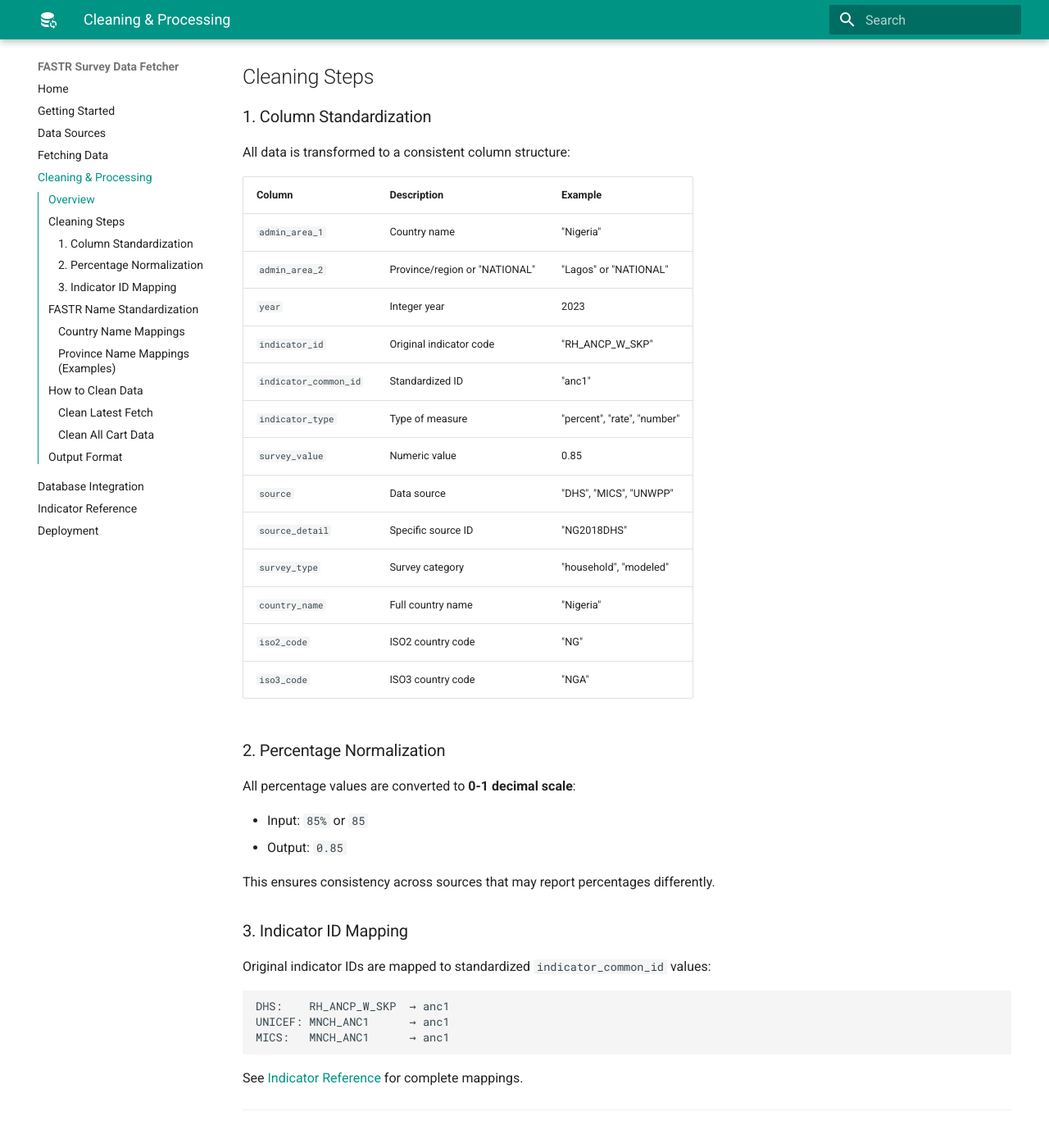
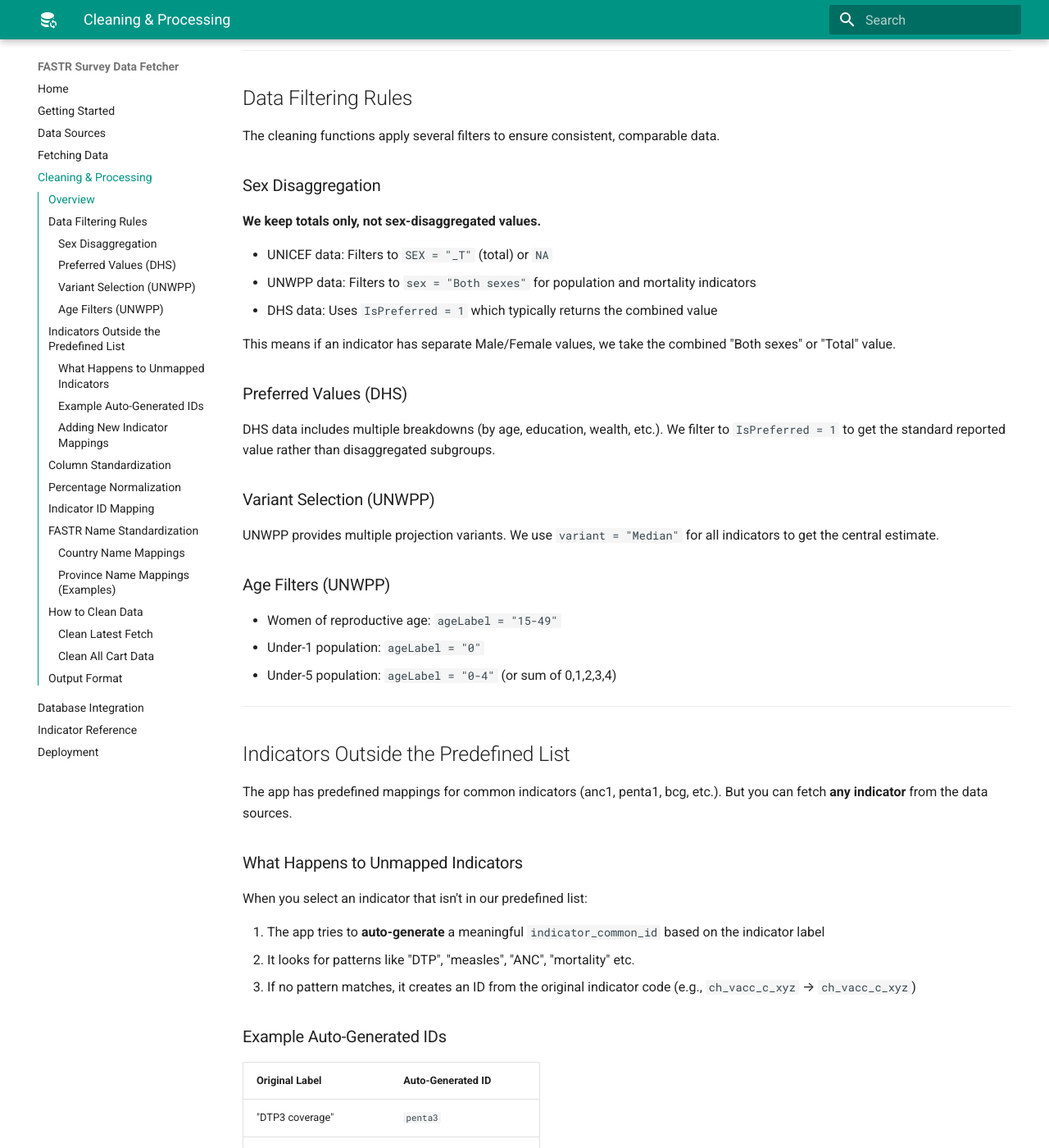
Before and after one commit to FASTR-Analytics/survey-data-fetcher, an MkDocs documentation site: the page built from docs/cleaning-processing.md, in a window 1280 px wide and 1400 px high, scrolled down 220 px. Shown: the whole window at 82% size. Built offline with MkDocs 1.6.1 and Material for MkDocs 9.7.7, drawn with Linux system fonts in a browser that asks for light colours; some of the changed text lies outside the part shown.

Commit message:
Document data filtering rules and unmapped indicators

````diff
--- a/docs/cleaning-processing.md
+++ b/docs/cleaning-processing.md
@@ -4,9 +4,65 @@
 
 The cleaning process standardizes data from different sources into a unified format compatible with the FASTR Analytics Platform.
 
-## Cleaning Steps
+---
 
-### 1. Column Standardization
+## Data Filtering Rules
+
+The cleaning functions apply several filters to ensure consistent, comparable data.
+
+### Sex Disaggregation
+
+**We keep totals only, not sex-disaggregated values.**
+
+- UNICEF data: Filters to `SEX = "_T"` (total) or `NA`
+- UNWPP data: Filters to `sex = "Both sexes"` for population and mortality indicators
+- DHS data: Uses `IsPreferred = 1` which typically returns the combined value
+
+This means if an indicator has separate Male/Female values, we take the combined "Both sexes" or "Total" value.
+
+### Preferred Values (DHS)
+
+DHS data includes multiple breakdowns (by age, education, wealth, etc.). We filter to `IsPreferred = 1` to get the standard reported value rather than disaggregated subgroups.
+
+### Variant Selection (UNWPP)
+
+UNWPP provides multiple projection variants. We use `variant = "Median"` for all indicators to get the central estimate.
+
+### Age Filters (UNWPP)
+
+- Women of reproductive age: `ageLabel = "15-49"`
+- Under-1 population: `ageLabel = "0"`
+- Under-5 population: `ageLabel = "0-4"` (or sum of 0,1,2,3,4)
+
+---
+
+## Indicators Outside the Predefined List
+
+The app has predefined mappings for common indicators (anc1, penta1, bcg, etc.). But you can fetch **any indicator** from the data sources.
+
+### What Happens to Unmapped Indicators
+
+When you select an indicator that isn't in our predefined list:
+
+1. The app tries to **auto-generate** a meaningful `indicator_common_id` based on the indicator label
+2. It looks for patterns like "DTP", "measles", "ANC", "mortality" etc.
+3. If no pattern matches, it creates an ID from the original indicator code (e.g., `ch_vacc_c_xyz` → `ch_vacc_c_xyz`)
+
+### Example Auto-Generated IDs
+
+| Original Label | Auto-Generated ID |
+|----------------|-------------------|
+| "DTP3 coverage" | `penta3` |
+| "Measles 2nd dose" | `measles2` |
+| "Some new indicator XYZ" | `some_new_indicator_xyz` |
+
+### Adding New Indicator Mappings
+
+If you regularly use an indicator that isn't mapped, contact the FASTR team to add it to the predefined mapping list. This ensures consistent naming across all users.
+
+---
+
+## Column Standardization
 
 All data is transformed to a consistent column structure:
 
@@ -26,7 +82,9 @@ All data is transformed to a consistent column structure:
 | `iso2_code` | ISO2 country code | "NG" |
 | `iso3_code` | ISO3 country code | "NGA" |
 
-### 2. Percentage Normalization
+---
+
+## Percentage Normalization
 
 All percentage values are converted to **0-1 decimal scale**:
 
@@ -35,14 +93,30 @@ All percentage values are converted to **0-1 decimal scale**:
 
 This ensures consistency across sources that may report percentages differently.
 
-### 3. Indicator ID Mapping
+**Indicators treated as percentages:**
+
+- Coverage indicators: anc1, anc4, delivery, pnc1, bcg, penta1-3, measles1-2, polio1-3, rotavirus, pcv, iptp1-3, fp, etc.
+
+**Indicators kept as rates (per 1,000):**
+
+- Mortality rates: imr, nmr, u5mr, mmr
+- Demographic rates: crude_birth_rate, total_fertility_rate
+
+**Indicators kept as counts:**
+
+- Population estimates: poptot, livebirth, womenrepage, totu1pop, totu5pop
+
+---
+
+## Indicator ID Mapping
 
 Original indicator IDs are mapped to standardized `indicator_common_id` values:
 
 ```
 DHS:    RH_ANCP_W_SKP  → anc1
 UNICEF: MNCH_ANC1      → anc1
-MICS:   MNCH_ANC1      → anc1
+WUENIC: DTP3           → penta3
+UNWPP:  22             → imr
 ```
 
 See [Indicator Reference](indicators.md) for complete mappings.
@@ -51,15 +125,17 @@ See [Indicator Reference](indicators.md) for complete mappings.
 
 ## FASTR Name Standardization
 
-When **"Apply FASTR name standardization"** is checked, country and province names are harmonized to match the FASTR Analytics Platform naming conventions.
+When **"Apply FASTR name standardization"** is checked, country and province names are harmonized to match DHIS2 naming conventions used in FASTR.
 
 ### Country Name Mappings
 
 | Original | Standardized |
 |----------|--------------|
 | Guinea | Guinée |
-| Cote d'Ivoire | Côte d'Ivoire |
-| Democratic Republic of the Congo | DRC |
+| Nigeria | ng Federal Government |
+| Senegal | Sénégal |
+| Cameroon | Ministere de la Sante Publique |
+| DRC | République Démocratique du Congo |
 
 ### Province Name Mappings (Examples)
 
@@ -114,6 +191,6 @@ After cleaning, data is ready for:
 Example cleaned row:
 
 ```csv
-admin_area_1,admin_area_2,year,indicator_id,indicator_common_id,indicator_type,survey_value,source,source_detail,survey_type,country_name,iso2_code,iso3_code
-Nigeria,la Lagos State,2018,RH_ANCP_W_SKP,anc1,percent,0.92,DHS Sub-national,NG2018DHS,household,Nigeria,NG,NGA
+admin_area_1,admin_area_2,year,indicator_common_id,indicator_type,survey_value,source
+ng Federal Government,la Lagos State,2018,anc1,percent,0.92,DHS Sub-national
 ```
````
Also changed, not shown: other parts of docs/cleaning-processing.md (+4 -3 lines).
